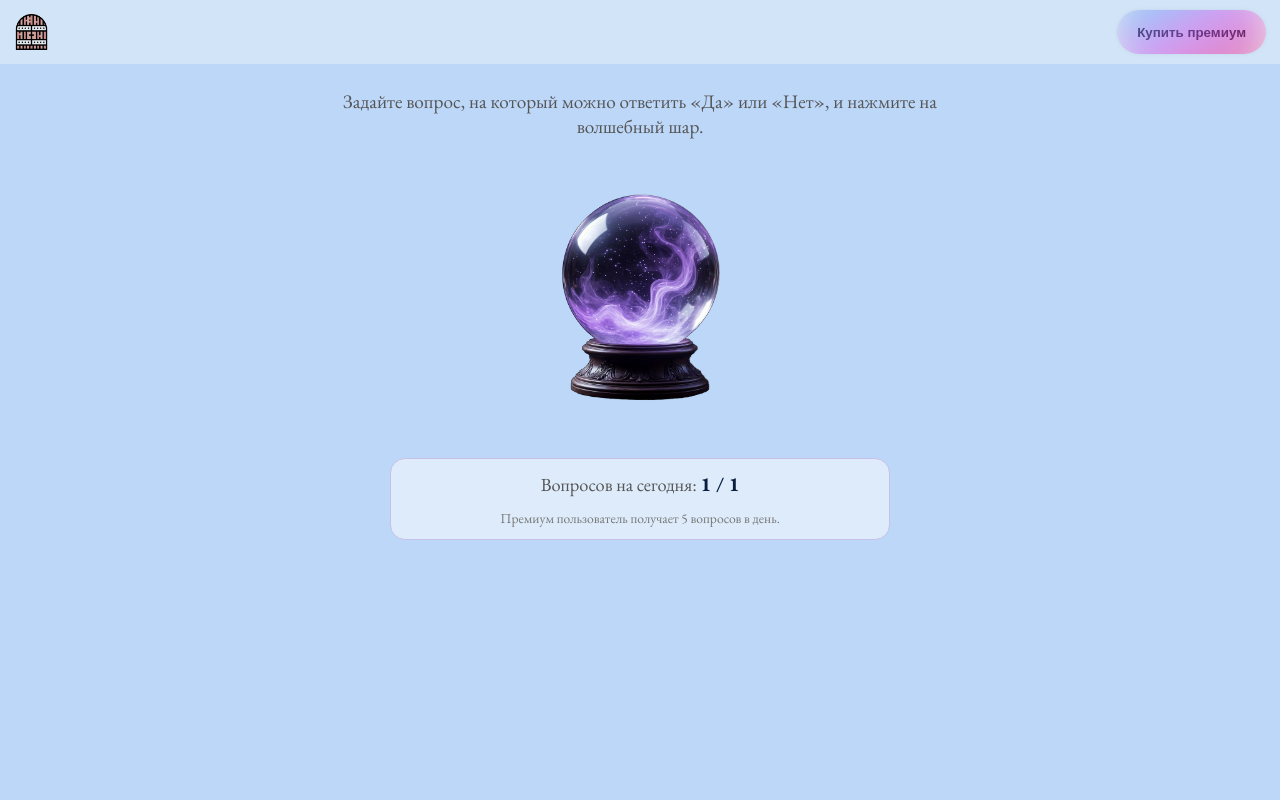
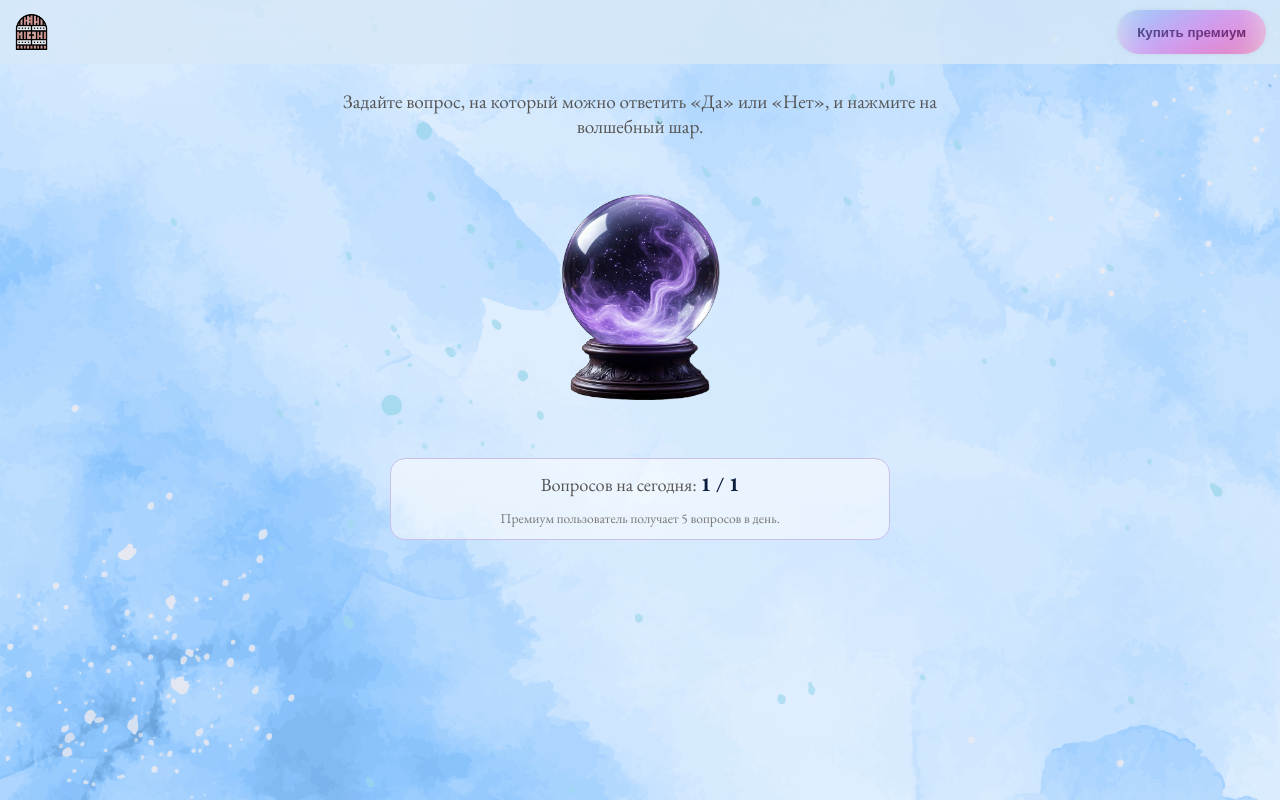
Before and after one commit to TomayGrantz89/hero-message-day, an Angular app: page /question in a window 1280 px wide. Built offline with nearby package versions, Linux system fonts and the light colour scheme.

Commit message:
Fix. Background

```diff
--- a/src/app/app.scss
+++ b/src/app/app.scss
@@ -1,13 +1,16 @@
 /* Global full-screen background */
-html, body {
+html {
   margin: 0;
   padding: 0;
   height: 100%;
 }
 
 body {
+  margin: 0;
+  padding: 0;
+  min-height: 100vh;
+  /* Fixed background covers entire viewport, no gaps */
   background: url('/assets/ui/blue.png') center center / cover no-repeat fixed;
-  background-attachment: fixed;
 }
 
 /* App root - no shared top bar, each page has its own fixed elements */
--- a/src/app/pages/collection/collection.scss
+++ b/src/app/pages/collection/collection.scss
@@ -1,6 +1,9 @@
 .collection-container {
   min-height: 100vh;
-  /* background inherited from global body */
+  background: url('/assets/ui/blue.png');
+  background-size: cover;
+  background-position: center;
+  background-repeat: no-repeat;
   color: #333;
   font-family: 'EBGaramond', serif;
   padding: 20px;
--- a/src/app/pages/home/home.scss
+++ b/src/app/pages/home/home.scss
@@ -62,7 +62,13 @@
   padding: 20px;
   padding-top: 70px;
   text-align: center;
-  /* background inherited from global body */
+  /* background: blue.png full-screen */
+  background: url('/assets/ui/blue.png');
+  // min-height: 100vh;
+
+  // background-size: cover;
+  // background-position: center;
+  // background-repeat: no-repeat;
   color: #333;
   font-family: 'EBGaramond', serif;
   position: relative;
--- a/src/app/pages/prediction/prediction.scss
+++ b/src/app/pages/prediction/prediction.scss
@@ -2,6 +2,7 @@
   min-height: 100vh;
   /* background inherited from global body */
   color: #333;
+  background: url('/assets/ui/blue.png');
   font-family: 'EBGaramond', serif;
   padding: 20px;
   padding-top: 70px;
--- a/src/app/pages/question/question.scss
+++ b/src/app/pages/question/question.scss
@@ -1,6 +1,9 @@
 .question-container {
   min-height: 100vh;
-  /* background inherited from global body */
+  background: url('/assets/ui/blue.png');
+  background-size: cover;
+  background-position: center;
+  background-repeat: no-repeat;
   color: #333;
   padding: 20px;
   padding-top: 70px;
```
Also changed, not shown: public/assets/ui/blue.png.
